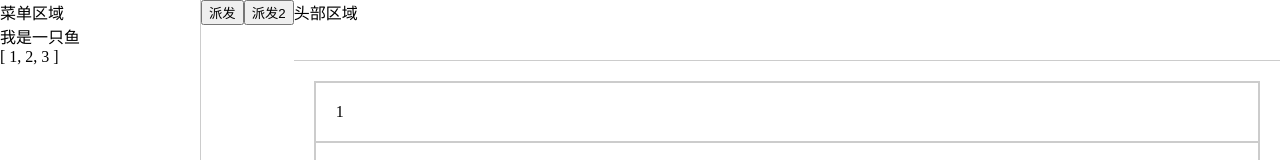
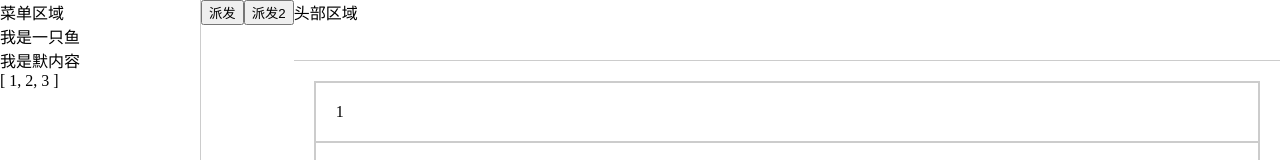
Before and after one commit to celinezhang1024/AllAboutVue, a Vue app in the folder Vue3/vite-project/: page / in a window 1280 px wide. Shown: the top 160 px of the page. Built offline with nearby package versions, Linux system fonts and the light colour scheme.

Commit message:
组件属性

```diff
--- a/Vue3/vite-project/src/components/Advanced/Layout/Menu/Index.vue
+++ b/Vue3/vite-project/src/components/Advanced/Layout/Menu/Index.vue
@@ -1,6 +1,7 @@
 <template>
     <div class="menu">菜单区域
         <div>{{title}}</div>
+        <div>{{notice}}</div>
         <div>{{data}}</div>
     </div>
     <div>
@@ -13,8 +14,13 @@
 
 <script setup lang="ts">
 import {reactive,ref} from "vue"
-type Props={title:string,data:number[]}
-defineProps<Props>()
+type Props={title?:string,data?:number[],notice?:string} //?:可选
+// defineProps<Props>() //没有默认值
+withDefaults(defineProps<Props>(),{ // 有默认值
+    title: '',
+    data:()=>[1,2,3,4],
+    notice:'我是默内容'
+})
 
 const list = reactive<number[]>([1,2,3,4,5])
 const flag = ref(false)
```
